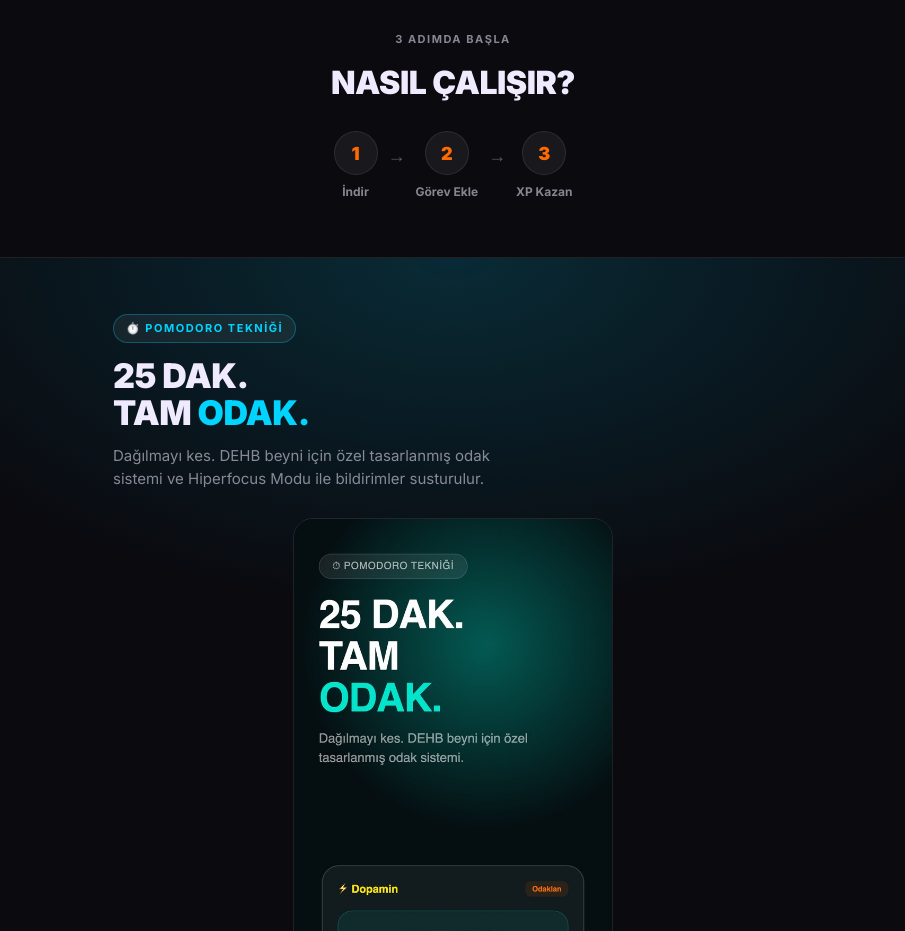
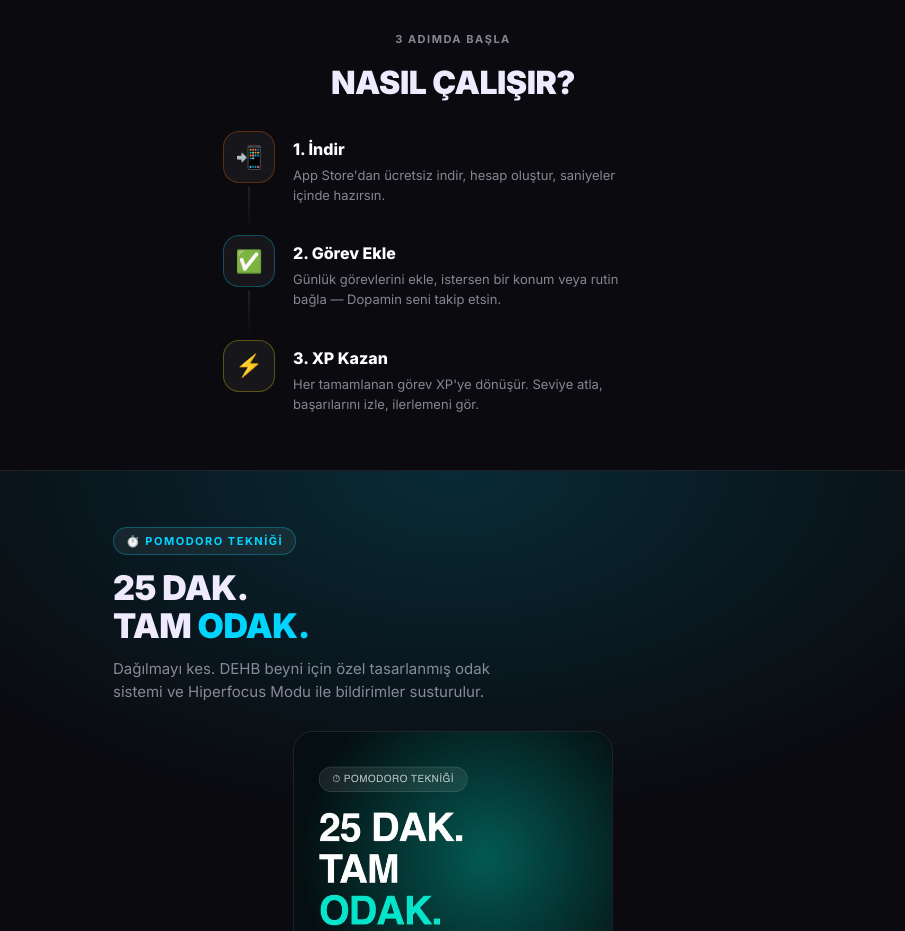
Before and after one commit to bugraerdn6/dopamin-landing, a plain HTML site: page index.html in a window 1280 px wide. Shown: the part 1360-2291 px from the top of the page, without its empty margins (187-1092 px from the left). Drawn offline with Linux system fonts and the light colour scheme.

Commit message:
Redesign how-it-works as premium vertical timeline with icons and descriptions

```diff
--- a/index.html
+++ b/index.html
@@ -93,11 +93,15 @@
   .strip span { font-size: 12px; font-weight: 700; color: var(--muted); background: rgba(255,255,255,0.05); border: 1px solid var(--border); padding: 8px 16px; border-radius: 50px; }
 
   /* HOW IT WORKS */
-  .steps-row { display: flex; align-items: center; justify-content: center; gap: 10px; flex-wrap: wrap; }
-  .step-item { display: flex; flex-direction: column; align-items: center; gap: 8px; }
-  .step-num { width: 44px; height: 44px; border-radius: 50%; background: rgba(255,255,255,0.06); border: 1px solid var(--border); display: flex; align-items: center; justify-content: center; font-weight: 900; font-size: 18px; color: var(--orange); }
-  .step-label { font-size: 12px; font-weight: 700; color: var(--muted); }
-  .step-arrow { color: var(--muted2); font-size: 18px; padding-bottom: 22px; }
+  .how-steps { max-width: 460px; margin: 0 auto; }
+  .how-step { display: flex; gap: 18px; position: relative; padding-bottom: 30px; }
+  .how-step:last-child { padding-bottom: 0; }
+  .how-step::after { content: ''; position: absolute; left: 25px; top: 56px; bottom: 4px; width: 2px; background: linear-gradient(180deg, var(--border), transparent); }
+  .how-step:last-child::after { display: none; }
+  .how-step-num-wrap { flex-shrink: 0; width: 52px; height: 52px; border-radius: 16px; background: rgba(255,255,255,0.05); border: 1px solid var(--border); display: flex; align-items: center; justify-content: center; font-size: 22px; }
+  .how-step-content { padding-top: 6px; text-align: left; }
+  .how-step-title { font-weight: 800; font-size: 16px; margin-bottom: 4px; color: white; }
+  .how-step-desc { font-size: 13px; color: var(--muted); line-height: 1.55; max-width: 340px; }
 
   /* FAQ */
   .faq-list { max-width: 560px; margin: 0 auto; }
@@ -207,12 +211,28 @@
   <div class="wrap">
     <div class="section-tag">3 Adımda Başla</div>
     <div class="section-title">Nasıl Çalışır?</div>
-    <div class="steps-row">
-      <div class="step-item"><div class="step-num">1</div><div class="step-label">İndir</div></div>
-      <div class="step-arrow">→</div>
-      <div class="step-item"><div class="step-num">2</div><div class="step-label">Görev Ekle</div></div>
-      <div class="step-arrow">→</div>
-      <div class="step-item"><div class="step-num">3</div><div class="step-label">XP Kazan</div></div>
+    <div class="how-steps">
+      <div class="how-step">
+        <div class="how-step-num-wrap" style="color:var(--orange);border-color:rgba(255,107,0,0.3);">📲</div>
+        <div class="how-step-content">
+          <div class="how-step-title">1. İndir</div>
+          <div class="how-step-desc">App Store'dan ücretsiz indir, hesap oluştur, saniyeler içinde hazırsın.</div>
+        </div>
+      </div>
+      <div class="how-step">
+        <div class="how-step-num-wrap" style="color:var(--cyan);border-color:rgba(0,212,255,0.3);">✅</div>
+        <div class="how-step-content">
+          <div class="how-step-title">2. Görev Ekle</div>
+          <div class="how-step-desc">Günlük görevlerini ekle, istersen bir konum veya rutin bağla — Dopamin seni takip etsin.</div>
+        </div>
+      </div>
+      <div class="how-step">
+        <div class="how-step-num-wrap" style="color:var(--yellow);border-color:rgba(255,229,0,0.3);">⚡</div>
+        <div class="how-step-content">
+          <div class="how-step-title">3. XP Kazan</div>
+          <div class="how-step-desc">Her tamamlanan görev XP'ye dönüşür. Seviye atla, başarılarını izle, ilerlemeni gör.</div>
+        </div>
+      </div>
     </div>
   </div>
 </section>
```
